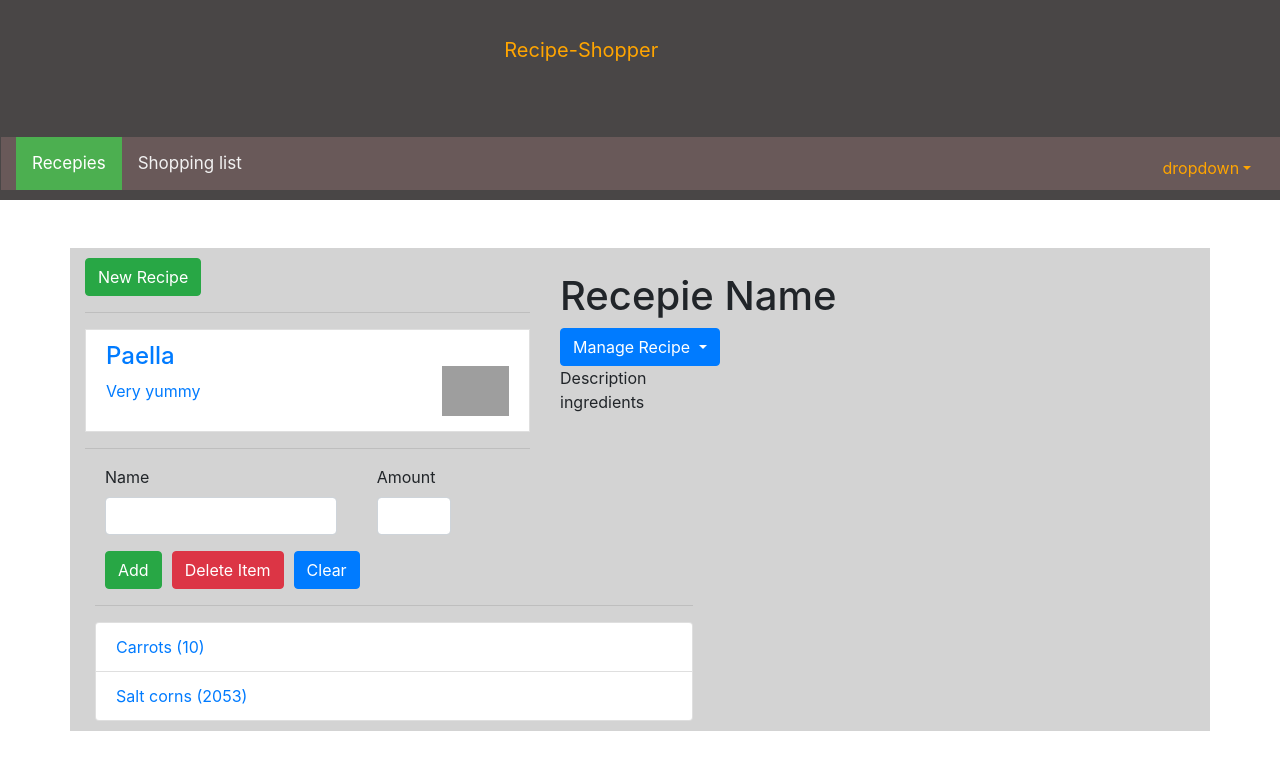
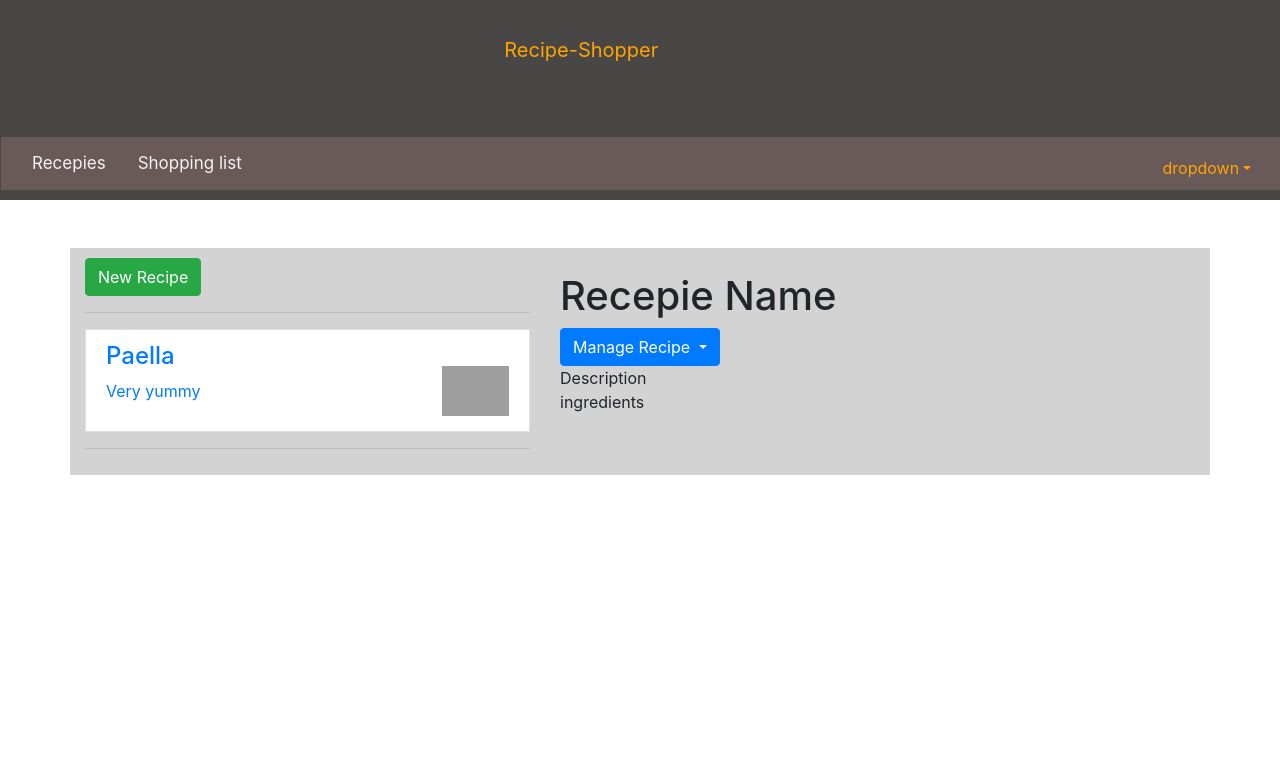
Before and after one commit to Alex901/recipesShopper, an Angular app: page / in a window 1280 px wide. Shown: the top 770 px of the page. Built offline with nearby package versions, Linux system fonts and the light colour scheme; grey boxes are pictures that could not be loaded.

Commit message:
added functionality to navbar manu-items

```diff
--- a/src/app/app.component.html
+++ b/src/app/app.component.html
@@ -1,8 +1,8 @@
 <link rel="stylesheet" href="https://fonts.googleapis.com/icon?family=Material+Icons">
-<app-header> </app-header>
+<app-header (fS)="onNavigate($event)"> </app-header>
 <br>
 <br>
 <div class="container" id="content">
-    <app-recipes></app-recipes>
-    <app-shopping-list></app-shopping-list>
+    <app-recipes *ngIf="loadedFeature === 'recipe'"></app-recipes>
+    <app-shopping-list *ngIf="loadedFeature === 'list'"></app-shopping-list>
 </div>
--- a/src/app/app.component.ts
+++ b/src/app/app.component.ts
@@ -7,4 +7,9 @@ import { Component } from '@angular/core';
 })
 export class AppComponent {
   title = 'recepiesShopper';
+  loadedFeature = 'recipe';
+
+  onNavigate(feature: string) {
+    this.loadedFeature = feature;
+  }
 }
--- a/src/app/header/header/header.component.html
+++ b/src/app/header/header/header.component.html
@@ -6,8 +6,8 @@
 
 
         <div class="topnav col-12">
-            <a href="#" class="active">Recepies</a>
-            <a href="#">Shopping list</a>
+            <a href="#" (click)="onSelect('recipe')">Recepies</a>
+            <a href="#" (click)="onSelect('list')">Shopping list</a>
         </div>
         <div class="col-1">
             <ul class="nav navbar-nav navbar-right col-1">
--- a/src/app/header/header/header.component.ts
+++ b/src/app/header/header/header.component.ts
@@ -1,4 +1,4 @@
-import { Component, OnInit } from '@angular/core';
+import { Component, OnInit, EventEmitter, Output } from '@angular/core';
 
 @Component({
   selector: 'app-header',
@@ -6,8 +6,11 @@ import { Component, OnInit } from '@angular/core';
   styleUrls: ['./header.component.css']
 })
 export class HeaderComponent implements OnInit {
+  @Output() fS = new EventEmitter<string>();
 
-  constructor() { }
+  onSelect(feature: string){
+    this.fS.emit(feature);
+  }
 
   ngOnInit(): void {
   }
```
